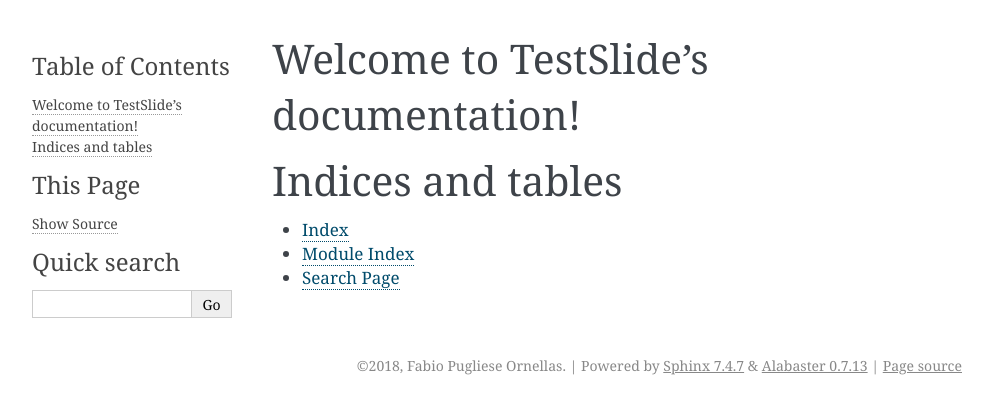
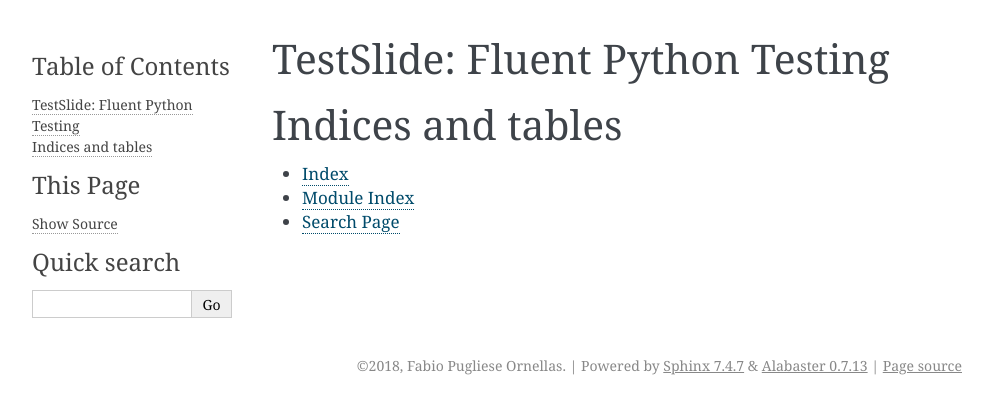
Before and after one commit to facebook/TestSlide, a Sphinx documentation site: the page built from docs/index.rst, in a window 1280 px wide. Shown: the top 414 px of the page, without its empty margins (148-1141 px from the left). Built offline with Sphinx 7.4.7, drawn with Linux system fonts in a browser that asks for light colours.

Commit message:
Change title

```diff
--- a/docs/index.rst
+++ b/docs/index.rst
@@ -1,5 +1,5 @@
-Welcome to TestSlide's documentation!
-=====================================
+TestSlide: Fluent Python Testing
+================================
 
 .. toctree::
    :maxdepth: 2
```
